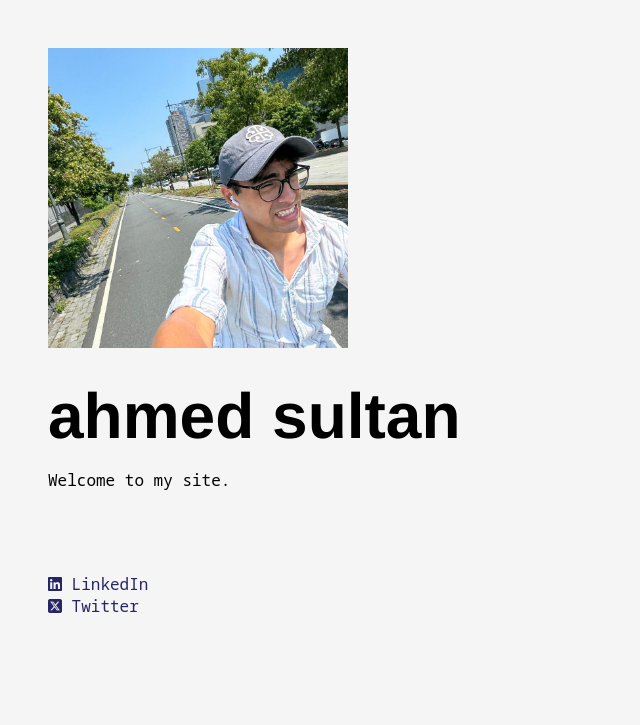
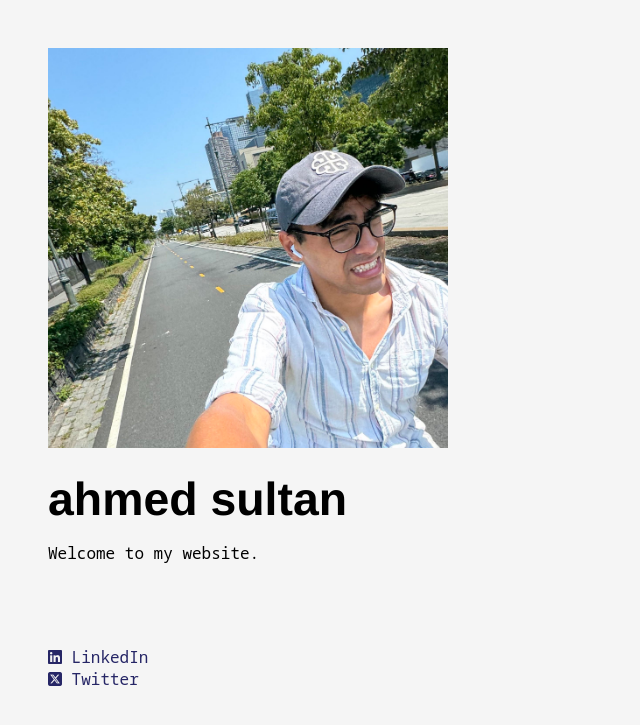
Before and after one commit to aksltn/aksltn.github.io, a Jekyll site: the page built from index.markdown, in a window 1280 px wide. Shown: the top 725 px of the page, without its empty margins (0-640 px from the left). Built offline with Jekyll 4.4.1, drawn with Linux system fonts in a browser that asks for light colours; nearby versions of some CDN libraries.

Commit message:
responsive?

```diff
--- a/_layouts/homepage.html
+++ b/_layouts/homepage.html
@@ -6,9 +6,9 @@
     </head>
     <body>
         <div>
-            <img src="{{ site.baseurl }}/assets/img/pfp.jpg" alt="My Profile Picture" height="300" width="300">
+            <img src="{{ site.baseurl }}/assets/img/pfp.jpg" alt="My Profile Picture" height="400" width="400">
             <h1 class="title">ahmed sultan</h1>
-            <p>Welcome to my site.</p>
+            <p>Welcome to my website.</p>
         </div>
         <br>
         <br>
--- a/assets/css/style.css
+++ b/assets/css/style.css
@@ -8,7 +8,7 @@
     margin: 0;
     padding-top: 0.4em;
     font-family: 'Helvetica';
-    font-size: 64px;
+    font-size: 2.9em;
 }
 
 a {
@@ -25,3 +25,12 @@
     text-decoration: none;
     color: dodgerblue;
 }
+
+/* Responsive Styles */
+@media only screen and (max-width: 500px) {
+    img {
+    /* Make image scale to fit container */
+      width: 100%;
+      height: auto;
+    }
+  }
--- a/index.markdown
+++ b/index.markdown
@@ -1,6 +1,4 @@
 ---
 layout: homepage
-title: Welcome to My Jekyll Site
+title: home
 ---
-
-This is the home page of my Jekyll site.
```
